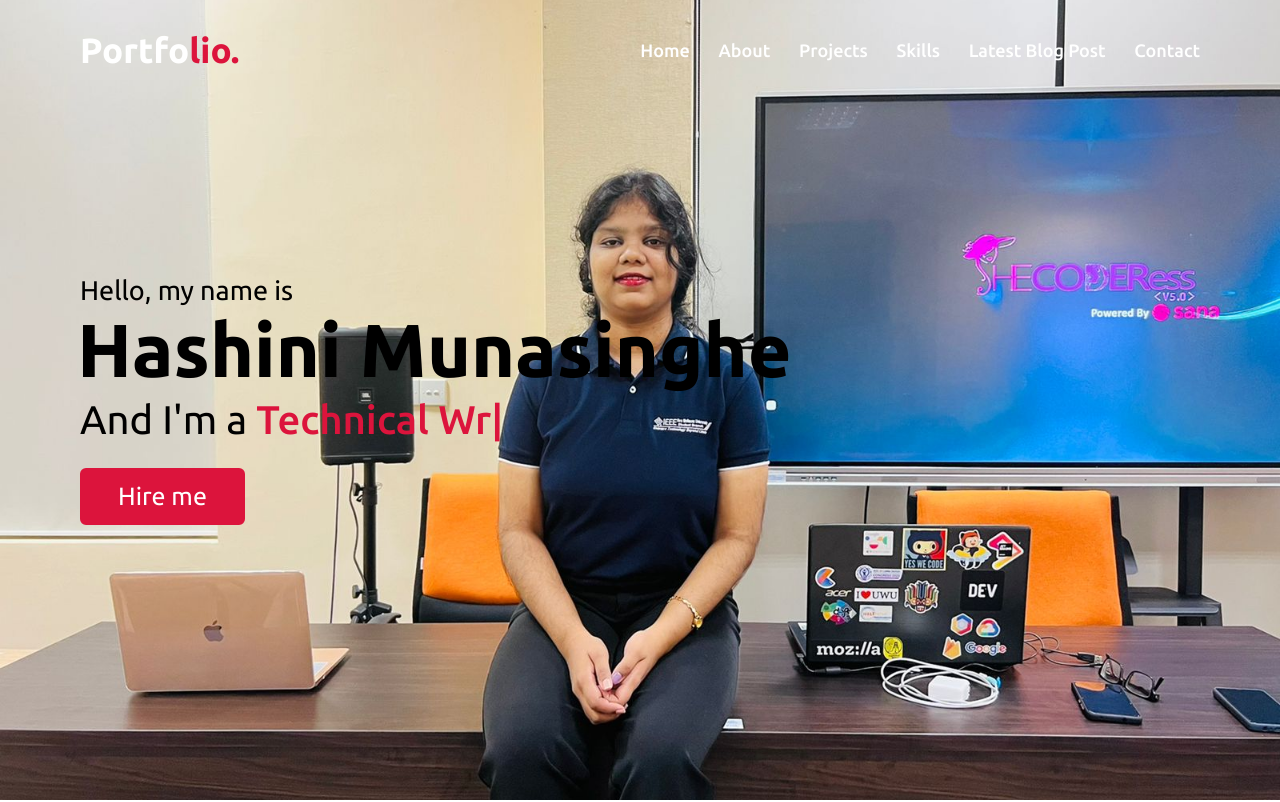
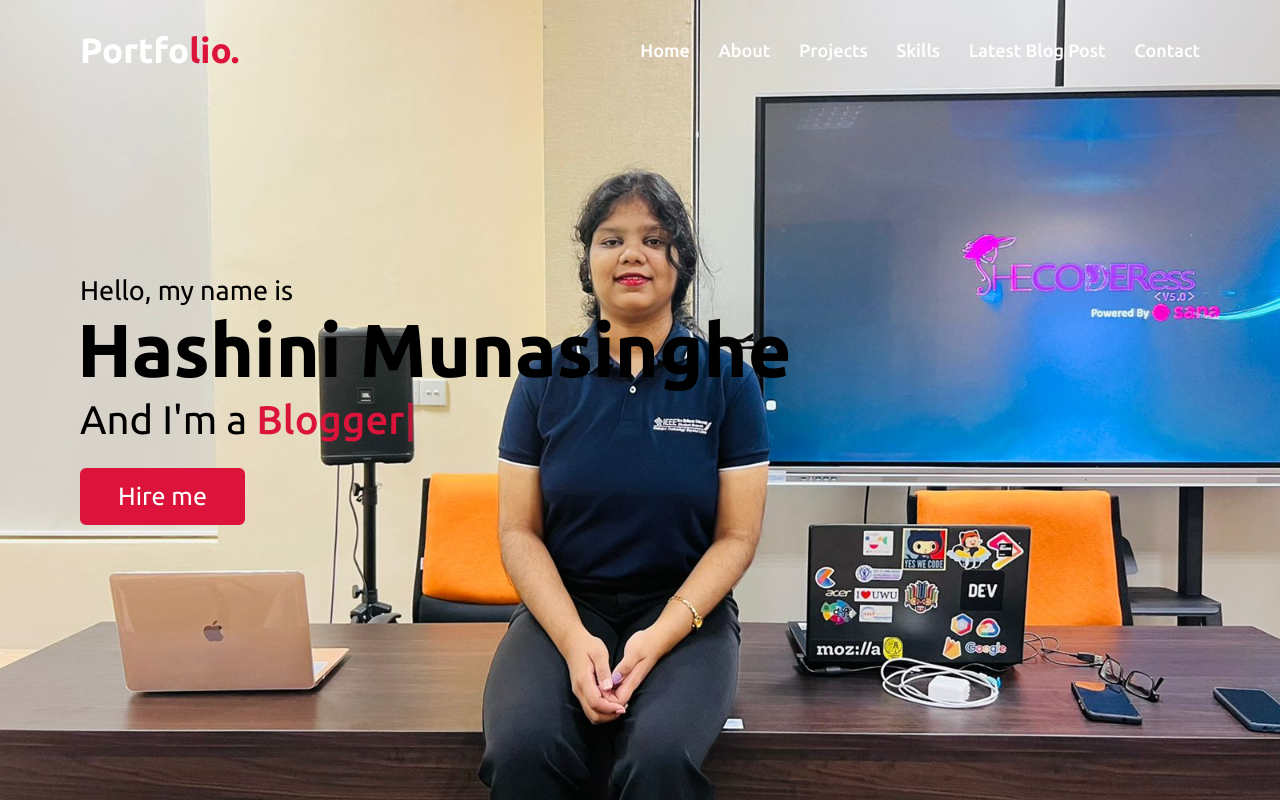
Before and after one commit to Hashininirasha/Hashini.me, a plain HTML site: page index.html in a window 1280 px wide. Shown: the top 802 px of the page. Drawn offline with nearby package versions, Linux system fonts and the light colour scheme.

```diff
--- a/index.html
+++ b/index.html
@@ -154,7 +154,8 @@
                     <div class="container text-center">
                         <p>Technologies : React , Laravel , Mysql
                         </p>
-                      </div>                    </div>
+                      </div>
+                      </div>
                       <div class="card">
                         <div class="box">
                             <img src="images/power.png" alt="">
@@ -170,7 +171,9 @@
 
 
                             </p>
-                          </div>                    </div>
+                          </div>
+                         </div>
+                         </div>
                 </div>
             </div>
         </div>
@@ -281,10 +284,9 @@
                     <p>
                         <img src="images/volex.png"  alt="" style="height: 750px; width:500px">
 
-                        <br>
 
                     </p>
-                    <br>
+
                 </div>
             </div>
         </div>
--- a/script.js
+++ b/script.js
@@ -35,21 +35,14 @@ $(document).ready(function(){
 
     // typing text animation script
     var typed = new Typed(".typing", {
-        strings: ["IEEEian", "Developer", "Technical Writer", "FOSS Enthusiast", "Student"],
+        strings: ["YouTuber", "Developer", "Blogger", "Designer", "Freelancer"],
         typeSpeed: 100,
         backSpeed: 60,
         loop: true
     });
 
     var typed = new Typed(".typing-2", {
-        strings: ["IEEEian", "Developer", "Technical Writer", "FOSS Enthusiast", "Student"],
-        typeSpeed: 100,
-        backSpeed: 60,
-        loop: true
-    });
-
-    var typed = new Typed(".typing-3", {
-        strings: ["IEEE Young Professionals Sri Lanka", "FOSS Sri Lanka", "IEEE Uva Wellassa University Student Branch", "FOSS Community UWU", "Women In FOSS Sri Lanka"],
+        strings: ["YouTuber", "Developer", "Blogger", "Designer", "Freelancer"],
         typeSpeed: 100,
         backSpeed: 60,
         loop: true
```
Also changed, not shown: images/volex.png.
